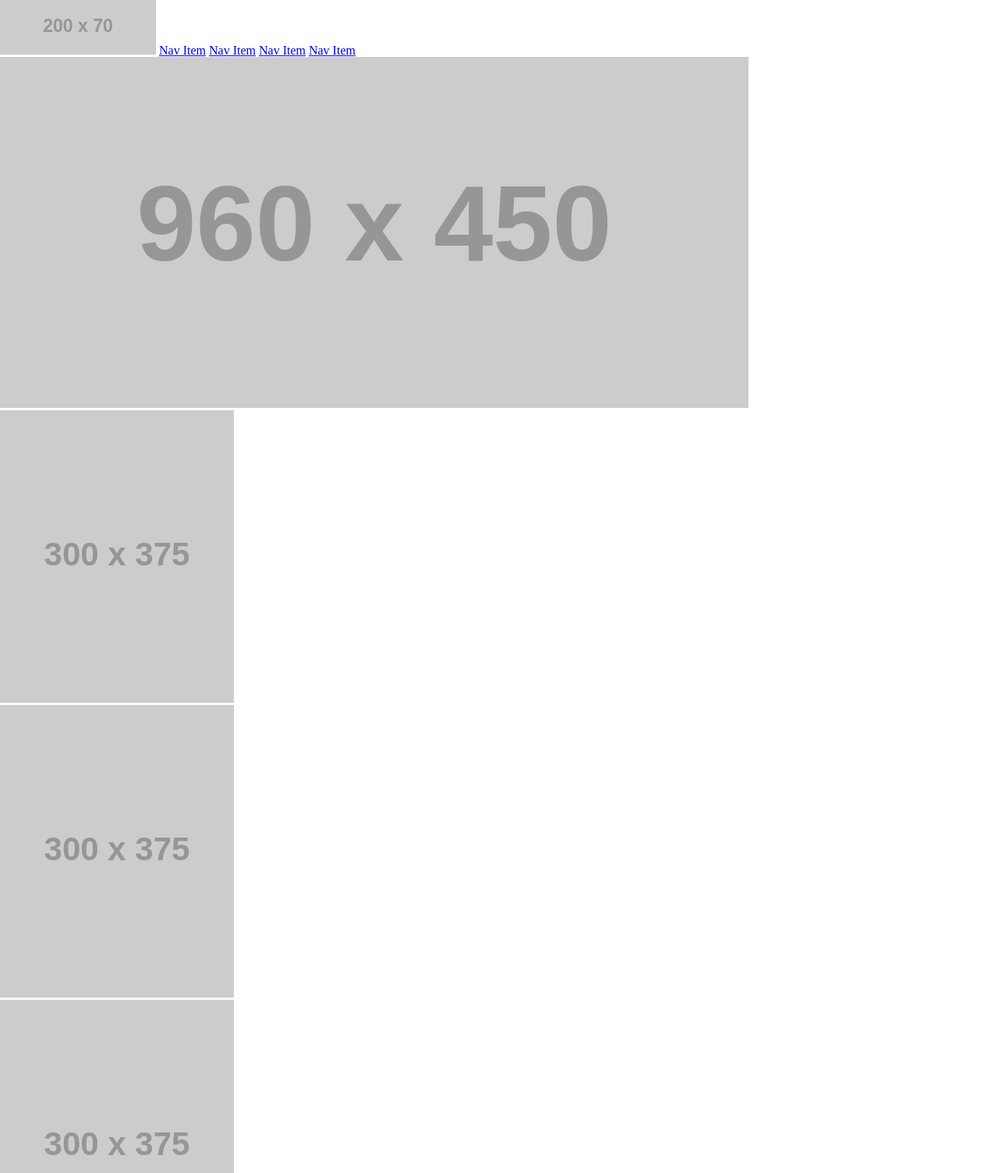
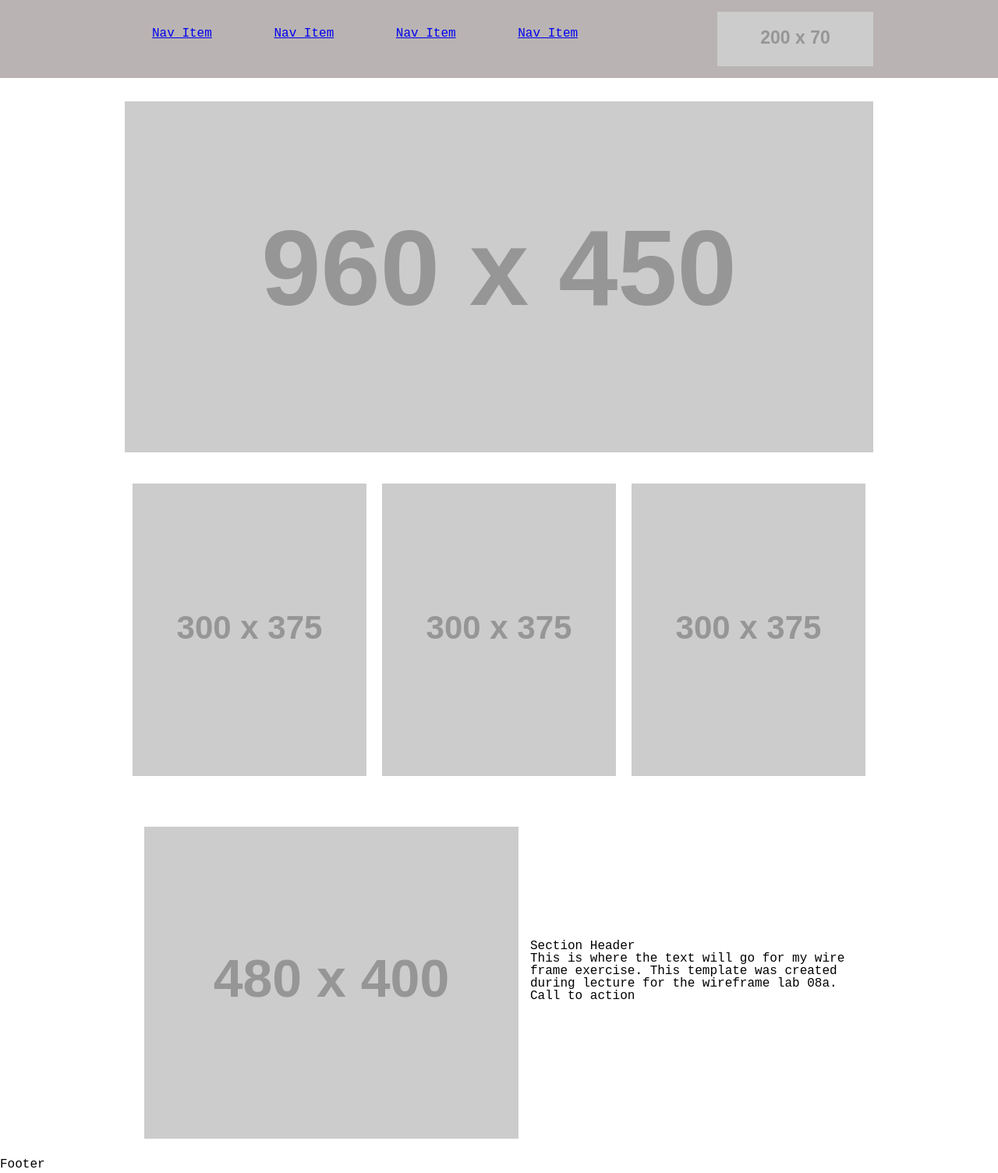
Before and after one commit to SpaceLobster2311/wirefram-exercise, a plain HTML site: page index.html in a window 1280 px wide. Shown: the top 1504 px of the page at 78% size. Drawn offline with Linux system fonts and the light colour scheme; placeholder pictures from the web are drawn by us.

Commit message:
Wirefram complete

```diff
--- a/css/style.css
+++ b/css/style.css
@@ -0,0 +1,70 @@
+body {
+  font-family: 'Courier New', Courier, monospace;
+}
+/* Header */
+header {
+  background-color: rgb(185, 179, 179);
+  opacity: 50;
+  height: 100px;
+}
+
+nav {
+  width: 960px;
+  margin: auto;
+}
+
+nav span {
+  margin: 30px;
+  padding: 5px;
+  margin-top: 30px;
+  display: inline-block;
+  color: blue;
+}
+
+header img {
+  float: right;
+  margin-top: 15px;
+
+}
+
+/* main */
+
+main {
+  width: 960px;
+  margin: auto;
+}
+
+ul li {
+  float: left;
+  margin: 5px;
+  padding: 5px;
+}
+
+main img{
+  display: block;
+  margin-top:30px;
+}
+
+
+
+
+div {
+  display: flex;
+  padding: 25px;
+  justify-content: center;
+  align-items: center;
+}
+
+/*section p {
+  display: inline;
+  margin:auto;
+  padding: 75px;
+} */
+
+article {
+  padding-left: 15px;
+}
+
+h5:hover {
+background-color: yellow;
+}
--- a/index.html
+++ b/index.html
@@ -27,16 +27,22 @@
 
       </ul>
 
-      <section>
+      <div>
+        <section>
         <img src="https://placehold.it/480x400/111" alt="placeholder">
+        </section>
+        <section>
         <article>
           <h2>Section Header</h2>
           <p>This is where the text will go for my wire frame exercise.  This template was created during lecture for the wireframe lab 08a.</p>
-          <div>Call to action</div>
+          <h5>Call to action</h5>
         </article>
-      </section>
+        </section>
+      </div>
     </main>
 
-    <footer></footer>
+    <footer>
+      <p>Footer</p>
+    </footer>
   </body>
 </html>
```
